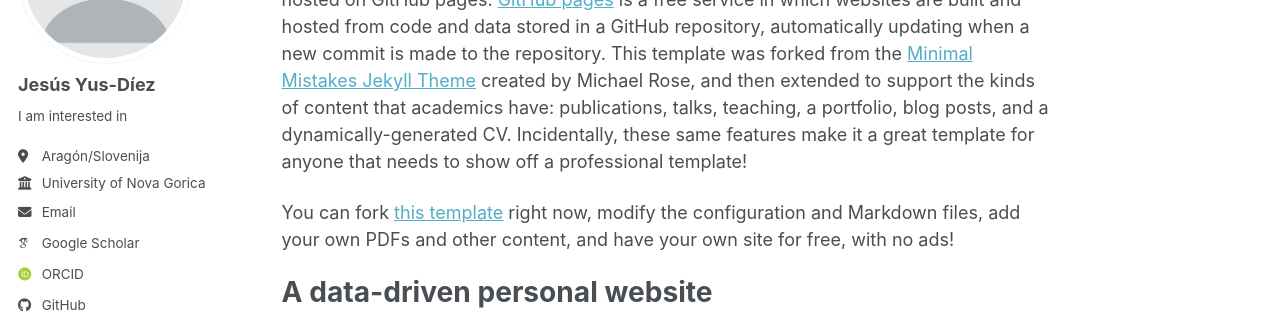
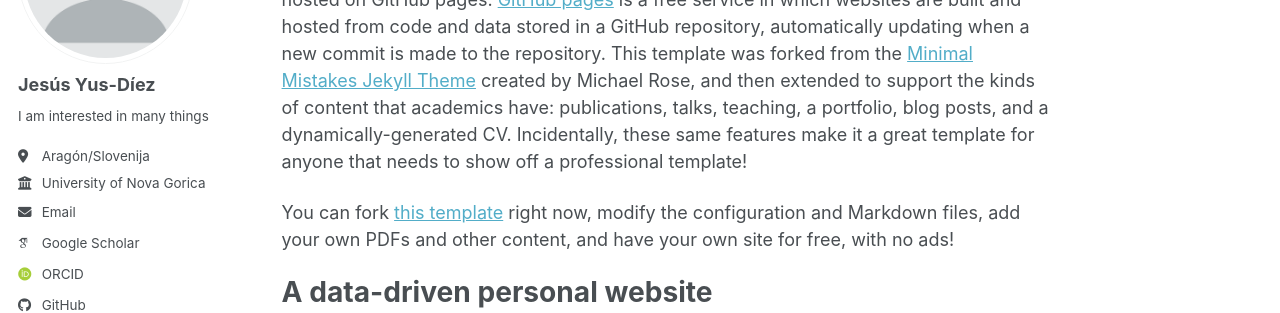
Before and after one commit to jyusdiez/jyusdiez.github.io, a Jekyll site: the page built from _pages/about.md, in a window 1280 px wide. Shown: the part 210-523 px from the top of the page. Built offline with Jekyll 4.4.1, drawn with Linux system fonts in a browser that asks for light colours; some web fonts are replaced; a script bundle is joined from its source files by our own code; library files that are not in the unit come from our copies.

Commit message:
Update bio to reflect broader interests

```diff
--- a/_config.yml
+++ b/_config.yml
@@ -26,7 +26,7 @@
   avatar           : "profile.png"
   name             : "Jesús Yus-Díez"
   pronouns         : # example: "she/her"
-  bio              : "I am interested in "
+  bio              : "I am interested in many things "
   location         : "Aragón/Slovenija"
   employer         : "University of Nova Gorica"
   uri              : # URL
```
